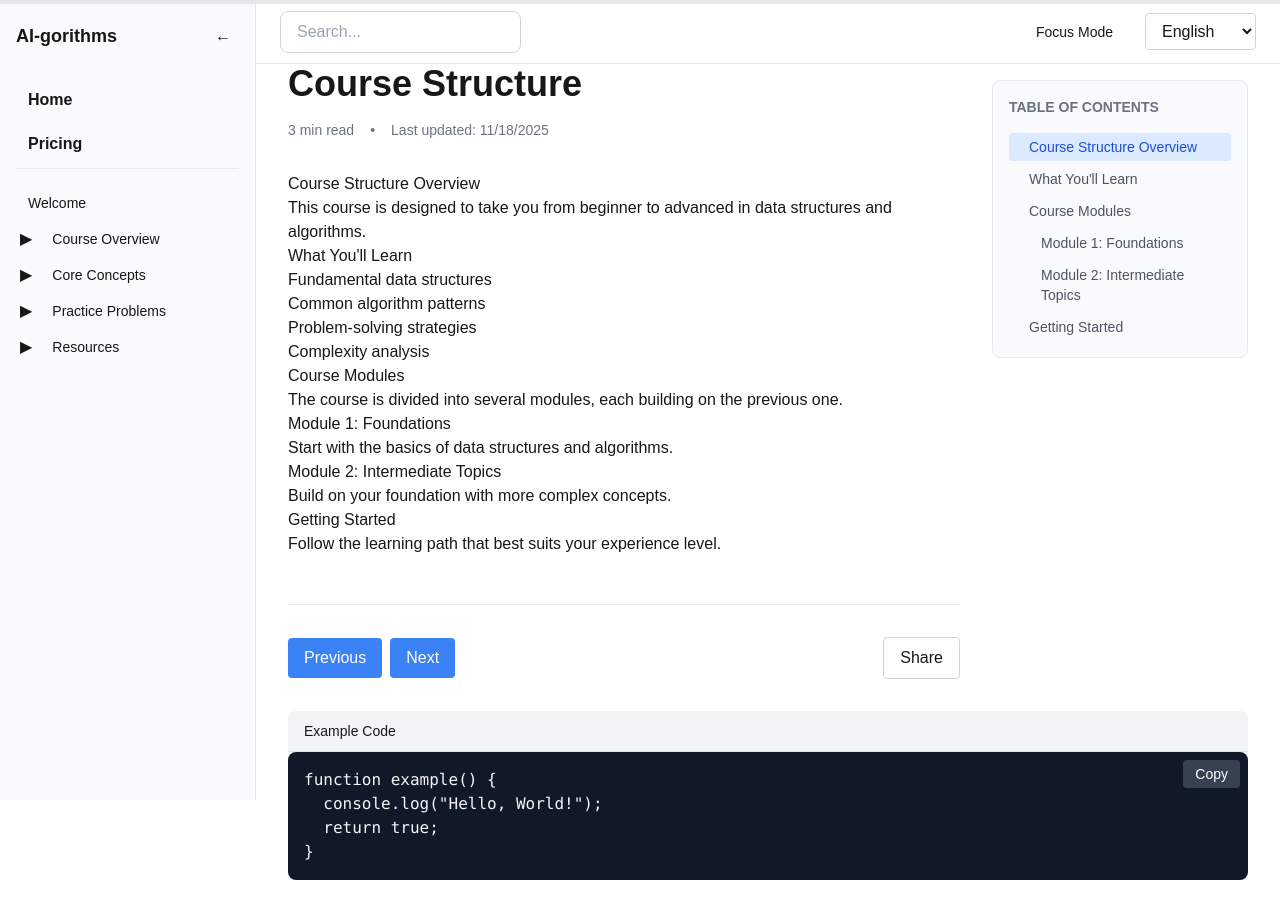
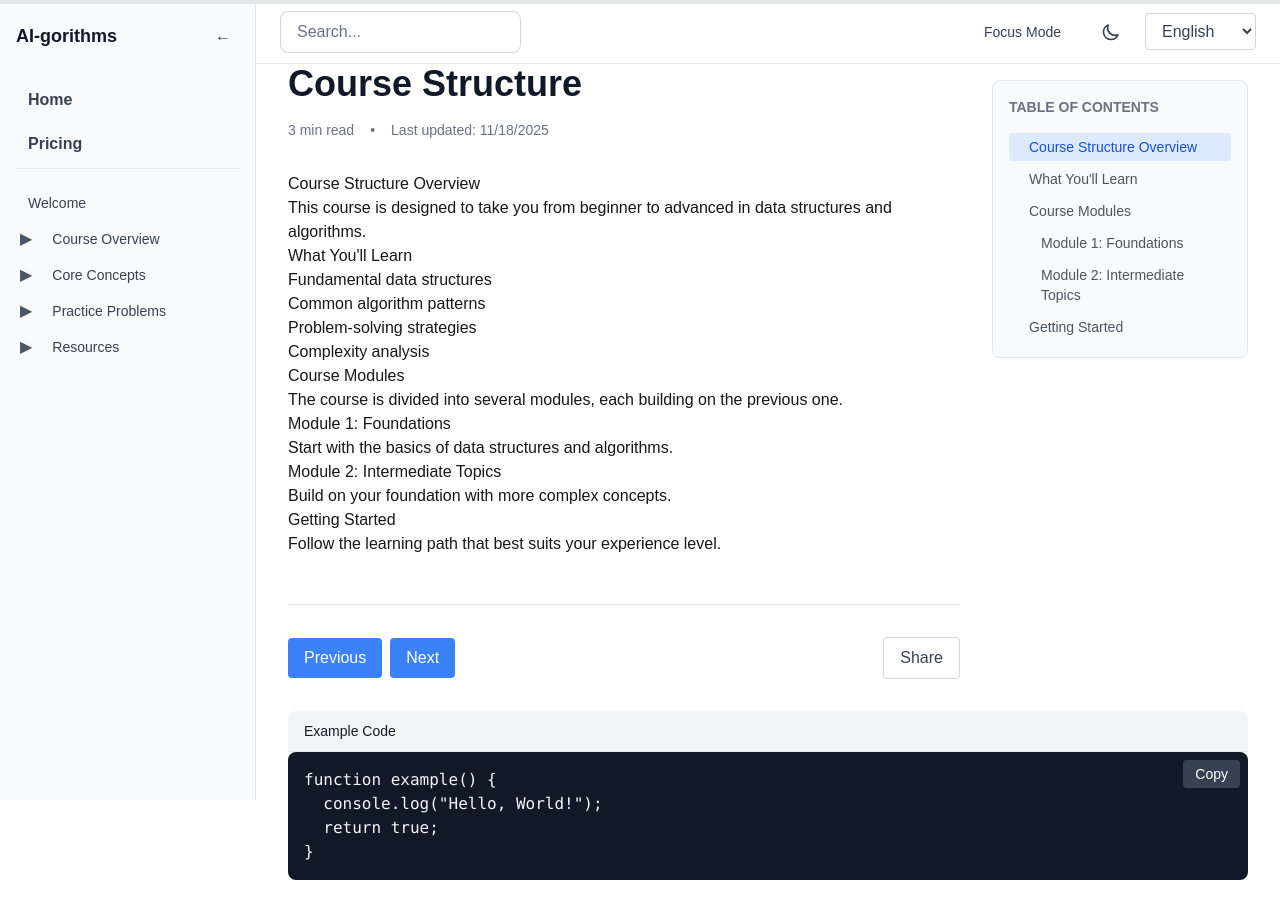
Before and after one commit to Chinese-Community-AI/AI-gorithms, a Next.js app: page /course/structure in a window 1280 px wide. Shown: the top 918 px of the page. Built offline with nearby package versions, Linux system fonts and the light colour scheme.

Commit message:
Add dark mode

```diff
--- a/app/globals.css
+++ b/app/globals.css
@@ -20,6 +20,12 @@ body {
   font-family: Arial, Helvetica, sans-serif;
 }
 
+/* Dark mode body background */
+.dark body {
+  background: #0a0a0a;
+  color: #ededed;
+}
+
 @layer utilities {
   .text-balance {
     text-wrap: balance;
--- a/app/layout.tsx
+++ b/app/layout.tsx
@@ -4,6 +4,7 @@ import Sidebar from "@/components/layout/Sidebar";
 import Header from "@/components/layout/Header";
 import MainContent from "@/components/layout/MainContent";
 import { FocusModeProvider } from "@/contexts/FocusModeContext";
+import { ThemeProvider } from "@/contexts/ThemeContext";
 
 export const metadata: Metadata = {
   title: "AI-gorithms - Learn Algorithms with AI",
@@ -18,6 +19,7 @@ export default function RootLayout({
   return (
     <html lang="en">
       <body>
+        <ThemeProvider>
           <FocusModeProvider>
             <div className="flex">
               <Sidebar />
@@ -27,6 +29,7 @@ export default function RootLayout({
               </MainContent>
             </div>
           </FocusModeProvider>
+        </ThemeProvider>
       </body>
     </html>
   );
--- a/components/article/ArticleContent.tsx
+++ b/components/article/ArticleContent.tsx
@@ -29,7 +29,9 @@ export default function ArticleContent({
       <ReadingProgress />
       <article className="flex-1 max-w-4xl">
         <header className="mb-8">
-          <h1 className="text-4xl font-bold mb-4">{title}</h1>
+          <h1 className="text-4xl font-bold mb-4 text-gray-900 dark:text-gray-100">
+            {title}
+          </h1>
           <div className="flex items-center gap-4 text-sm text-gray-500 dark:text-gray-400">
             <span>{readingTime} min read</span>
             <span>•</span>
@@ -47,14 +49,14 @@ export default function ArticleContent({
         <footer className="mt-12 pt-8 border-t border-gray-200 dark:border-gray-800">
           <div className="flex items-center justify-between">
             <div className="flex gap-2">
-              <button className="px-4 py-2 bg-blue-500 text-white rounded hover:bg-blue-600">
+              <button className="px-4 py-2 bg-blue-500 text-white rounded hover:bg-blue-600 dark:bg-blue-600 dark:hover:bg-blue-700">
                 Previous
               </button>
-              <button className="px-4 py-2 bg-blue-500 text-white rounded hover:bg-blue-600">
+              <button className="px-4 py-2 bg-blue-500 text-white rounded hover:bg-blue-600 dark:bg-blue-600 dark:hover:bg-blue-700">
                 Next
               </button>
             </div>
-            <button className="px-4 py-2 border border-gray-300 dark:border-gray-700 rounded hover:bg-gray-100 dark:hover:bg-gray-800">
+            <button className="px-4 py-2 border border-gray-300 dark:border-gray-700 rounded hover:bg-gray-100 dark:hover:bg-gray-800 text-gray-700 dark:text-gray-300">
               Share
             </button>
           </div>
--- a/components/article/CodeBlock.tsx
+++ b/components/article/CodeBlock.tsx
@@ -25,7 +25,9 @@ export default function CodeBlock({
     <div className="my-6">
       {title && (
         <div className="bg-gray-100 dark:bg-gray-800 px-4 py-2 rounded-t-lg border-b border-gray-200 dark:border-gray-700">
-          <span className="text-sm font-medium">{title}</span>
+          <span className="text-sm font-medium text-gray-900 dark:text-gray-100">
+            {title}
+          </span>
         </div>
       )}
       <div className="relative">
--- a/components/layout/Header.tsx
+++ b/components/layout/Header.tsx
@@ -1,9 +1,11 @@
 "use client";
 
 import { useFocusMode } from "@/contexts/FocusModeContext";
+import { useTheme } from "@/contexts/ThemeContext";
 
 export default function Header() {
   const { isFocusMode, toggleFocusMode } = useFocusMode();
+  const { theme, toggleTheme } = useTheme();
 
   return (
     <header
@@ -16,7 +18,7 @@ export default function Header() {
           <input
             type="text"
             placeholder="Search..."
-            className="px-4 py-2 border border-gray-300 dark:border-gray-700 rounded-lg bg-white dark:bg-gray-800 focus:outline-none focus:ring-2 focus:ring-blue-500"
+            className="px-4 py-2 border border-gray-300 dark:border-gray-700 rounded-lg bg-white dark:bg-gray-800 text-gray-900 dark:text-gray-100 placeholder-gray-500 dark:placeholder-gray-400 focus:outline-none focus:ring-2 focus:ring-blue-500"
           />
         </div>
         <div className="flex items-center space-x-4">
@@ -24,13 +26,48 @@ export default function Header() {
             onClick={toggleFocusMode}
             className={`px-4 py-2 text-sm rounded transition-colors ${
               isFocusMode
-                ? "bg-blue-500 text-white hover:bg-blue-600"
-                : "hover:bg-gray-100 dark:hover:bg-gray-800"
+                ? "bg-blue-500 text-white hover:bg-blue-600 dark:bg-blue-600 dark:hover:bg-blue-700"
+                : "hover:bg-gray-100 dark:hover:bg-gray-800 text-gray-700 dark:text-gray-300"
             }`}
           >
             {isFocusMode ? "Exit Focus" : "Focus Mode"}
           </button>
-          <select className="px-3 py-2 border border-gray-300 dark:border-gray-700 rounded bg-white dark:bg-gray-800">
+          <button
+            onClick={toggleTheme}
+            className="p-2 hover:bg-gray-100 dark:hover:bg-gray-800 rounded text-gray-700 dark:text-gray-300"
+            aria-label="Toggle theme"
+          >
+            {theme === "dark" ? (
+              <svg
+                className="w-5 h-5"
+                fill="none"
+                stroke="currentColor"
+                viewBox="0 0 24 24"
+              >
+                <path
+                  strokeLinecap="round"
+                  strokeLinejoin="round"
+                  strokeWidth={2}
+                  d="M12 3v1m0 16v1m9-9h-1M4 12H3m15.364 6.364l-.707-.707M6.343 6.343l-.707-.707m12.728 0l-.707.707M6.343 17.657l-.707.707M16 12a4 4 0 11-8 0 4 4 0 018 0z"
+                />
+              </svg>
+            ) : (
+              <svg
+                className="w-5 h-5"
+                fill="none"
+                stroke="currentColor"
+                viewBox="0 0 24 24"
+              >
+                <path
+                  strokeLinecap="round"
+                  strokeLinejoin="round"
+                  strokeWidth={2}
+                  d="M20.354 15.354A9 9 0 018.646 3.646 9.003 9.003 0 0012 21a9.003 9.003 0 008.354-5.646z"
+                />
+              </svg>
+            )}
+          </button>
+          <select className="px-3 py-2 border border-gray-300 dark:border-gray-700 rounded bg-white dark:bg-gray-800 text-gray-700 dark:text-gray-300">
             <option>English</option>
             <option>简体中文</option>
           </select>
--- a/components/layout/MainContent.tsx
+++ b/components/layout/MainContent.tsx
@@ -11,7 +11,7 @@ export default function MainContent({
 
   return (
     <div
-      className={`flex-1 transition-all duration-300 ${
+      className={`flex-1 transition-all duration-300 bg-white dark:bg-gray-950 min-h-screen ${
         isFocusMode ? "ml-0" : "ml-64"
       }`}
     >
--- a/components/layout/Sidebar.tsx
+++ b/components/layout/Sidebar.tsx
@@ -24,15 +24,17 @@ function NavItemComponent({
         {hasChildren && (
           <button
             onClick={() => setIsExpanded(!isExpanded)}
-            className="p-1 mr-1 hover:bg-gray-200 dark:hover:bg-gray-800 rounded"
+            className="p-1 mr-1 hover:bg-gray-200 dark:hover:bg-gray-800 rounded text-gray-600 dark:text-gray-400"
           >
             {isExpanded ? "▼" : "▶"}
           </button>
         )}
         <Link
           href={item.href}
-          className={`flex-1 px-3 py-2 rounded hover:bg-gray-200 dark:hover:bg-gray-800 text-sm ${
-            isActive ? "bg-blue-100 dark:bg-blue-900 font-semibold" : ""
+          className={`flex-1 px-3 py-2 rounded hover:bg-gray-200 dark:hover:bg-gray-800 text-sm text-gray-700 dark:text-gray-300 ${
+            isActive
+              ? "bg-blue-100 dark:bg-blue-900 text-blue-700 dark:text-blue-300 font-semibold"
+              : ""
           }`}
           style={{ paddingLeft: `${level * 1 + 0.75}rem` }}
         >
@@ -66,12 +68,16 @@ export default function Sidebar() {
     >
       <div className="p-4">
         <div className="flex items-center justify-between mb-6">
-          <h2 className={`font-bold text-lg ${isOpen ? "block" : "hidden"}`}>
+          <h2
+            className={`font-bold text-lg text-gray-900 dark:text-gray-100 ${
+              isOpen ? "block" : "hidden"
+            }`}
+          >
             AI-gorithms
           </h2>
           <button
             onClick={() => setIsOpen(!isOpen)}
-            className="p-2 hover:bg-gray-200 dark:hover:bg-gray-800 rounded"
+            className="p-2 hover:bg-gray-200 dark:hover:bg-gray-800 rounded text-gray-700 dark:text-gray-300"
             aria-label="Toggle sidebar"
           >
             {isOpen ? "←" : "→"}
@@ -82,13 +88,13 @@ export default function Sidebar() {
           <nav className="space-y-1">
             <Link
               href="/"
-              className="block px-3 py-2 rounded hover:bg-gray-200 dark:hover:bg-gray-800 font-semibold"
+              className="block px-3 py-2 rounded hover:bg-gray-200 dark:hover:bg-gray-800 font-semibold text-gray-700 dark:text-gray-300"
             >
               Home
             </Link>
             <Link
               href="/pricing"
-              className="block px-3 py-2 rounded hover:bg-gray-200 dark:hover:bg-gray-800 font-semibold"
+              className="block px-3 py-2 rounded hover:bg-gray-200 dark:hover:bg-gray-800 font-semibold text-gray-700 dark:text-gray-300"
             >
               Pricing
             </Link>
--- /dev/null
+++ b/contexts/ThemeContext.tsx
@@ -0,0 +1,63 @@
+"use client";
+
+import { createContext, useContext, useEffect, useState } from "react";
+
+interface ThemeContextType {
+  theme: "light" | "dark";
+  toggleTheme: () => void;
+}
+
+const ThemeContext = createContext<ThemeContextType | undefined>(undefined);
+
+export function ThemeProvider({ children }: { children: React.ReactNode }) {
+  const [theme, setTheme] = useState<"light" | "dark">("light");
+  const [mounted, setMounted] = useState(false);
+
+  useEffect(() => {
+    setMounted(true);
+    // Check localStorage and system preference
+    const savedTheme = localStorage.getItem("theme") as "light" | "dark" | null;
+    const systemPrefersDark = window.matchMedia(
+      "(prefers-color-scheme: dark)"
+    ).matches;
+
+    if (savedTheme) {
+      setTheme(savedTheme);
+    } else if (systemPrefersDark) {
+      setTheme("dark");
+    }
+  }, []);
+
+  useEffect(() => {
+    const root = document.documentElement;
+
+    if (theme === "dark") {
+      root.classList.add("dark");
+    } else {
+      root.classList.remove("dark");
+    }
+
+    if (mounted) {
+      localStorage.setItem("theme", theme);
+    }
+  }, [theme, mounted]);
+
+  const toggleTheme = () => {
+    setTheme((prev) => (prev === "light" ? "dark" : "light"));
+  };
+
+  // Always provide context, even before mounted
+  return (
+    <ThemeContext.Provider value={{ theme, toggleTheme }}>
+      {children}
+    </ThemeContext.Provider>
+  );
+}
+
+export function useTheme() {
+  const context = useContext(ThemeContext);
+  if (context === undefined) {
+    throw new Error("useTheme must be used within a ThemeProvider");
+  }
+  return context;
+}
--- a/tailwind.config.ts
+++ b/tailwind.config.ts
@@ -1,6 +1,7 @@
 import type { Config } from "tailwindcss";
 
 const config: Config = {
+  darkMode: "class",
   content: [
     "./pages/**/*.{js,ts,jsx,tsx,mdx}",
     "./components/**/*.{js,ts,jsx,tsx,mdx}",
```
Lines whose indentation alone changed are shown as unchanged.
